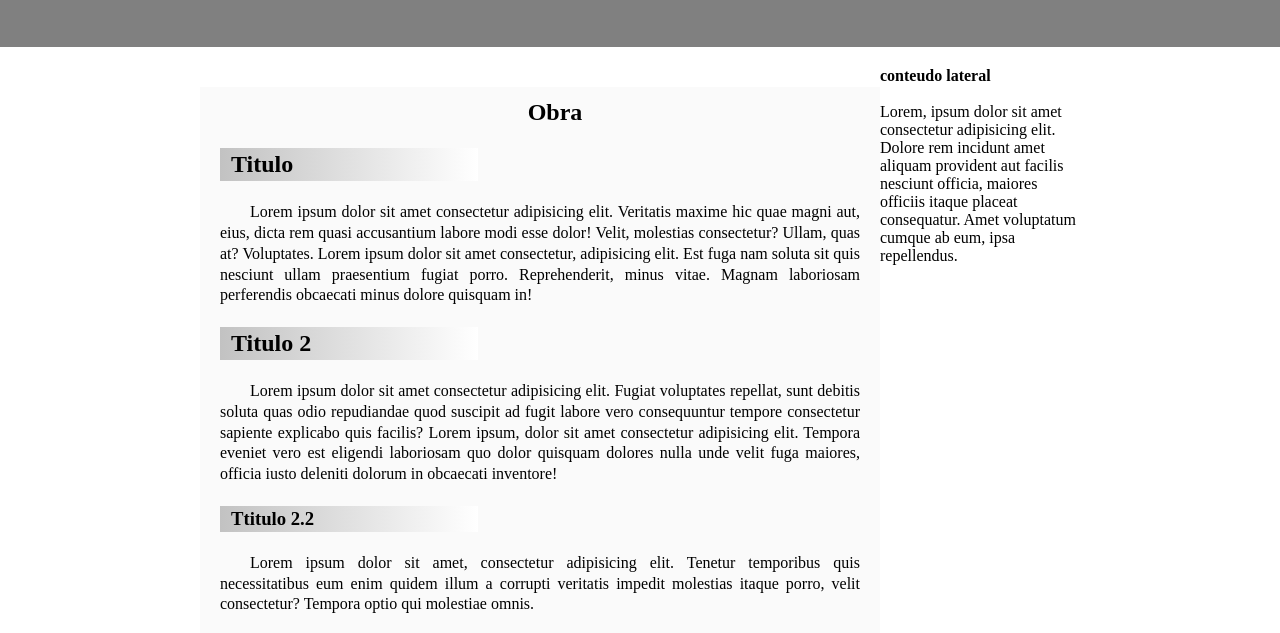
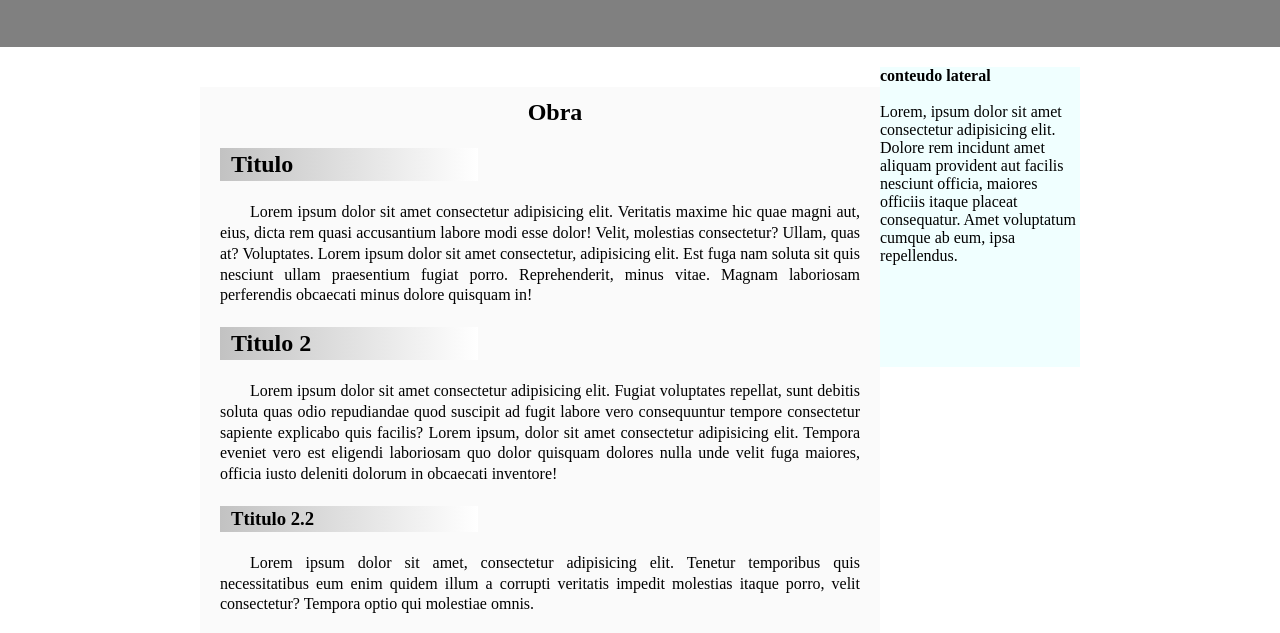
Before and after one commit to caique-98/Projeq, a plain HTML site: page index.html in a window 1280 px wide. Shown: the part 142-775 px from the top of the page. Drawn offline with Linux system fonts and the light colour scheme.

Commit message:
Update style.css

```diff
--- a/style.css
+++ b/style.css
@@ -107,8 +107,9 @@ div{
 
     div{
         display: flex;
-        justify-content: ;
+        background-color: azure;
+        height: 300px;
         width: 200px;
-        flex-flow: column;
+        flex-flow: column wrap;
     }
 }
```
